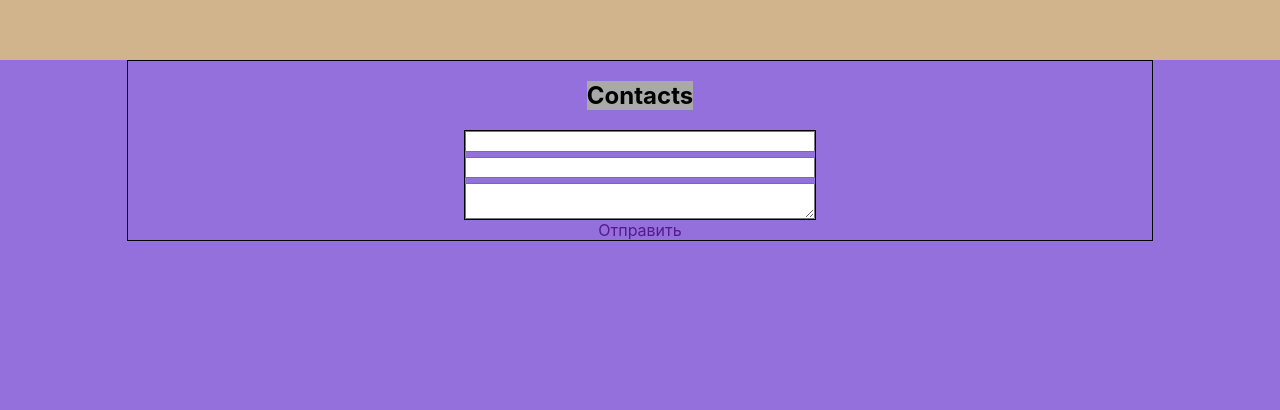
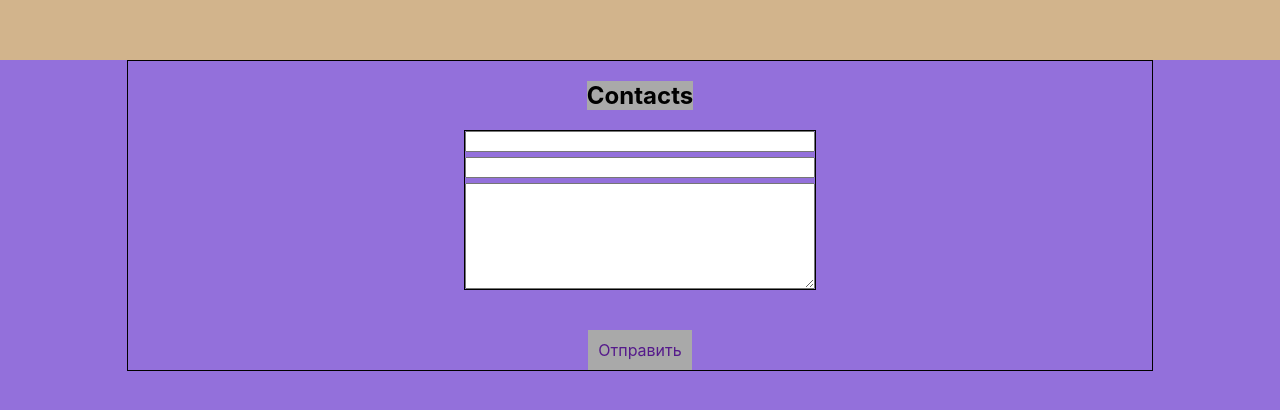
Before and after one commit to cros6y6raga/portfolio, a React (Create React App) app: page / in a window 1280 px wide. Shown: the part 3220-3630 px from the top of the page. Built offline with nearby package versions, Linux system fonts and the light colour scheme.

Commit message:
Contacts made

```diff
--- a/src/contacts/Contacts.module.css
+++ b/src/contacts/Contacts.module.css
@@ -18,8 +18,19 @@
     display: flex;
     flex-direction: column;
     justify-content: space-between;
+    margin-bottom: 40px;
 }
 
 .contactsInput {
     margin-bottom: 5px;
 }
+
+.contactsTextarea {
+    height: 100px;
+}
+
+.contactsSend {
+    text-decoration: none;
+    padding: 10px;
+    background-color: darkgrey;
+}
--- a/src/contacts/Contacts.tsx
+++ b/src/contacts/Contacts.tsx
@@ -12,7 +12,7 @@ function Contacts() {
                     <input className={style.contactsInput} type="text"/>
                     <textarea className={style.contactsTextarea} name="" id=""></textarea>
                 </form>
-                <a href="">Отправить</a>
+                <a className={style.contactsSend} href="">Отправить</a>
             </div>
         </div>
     );
```
